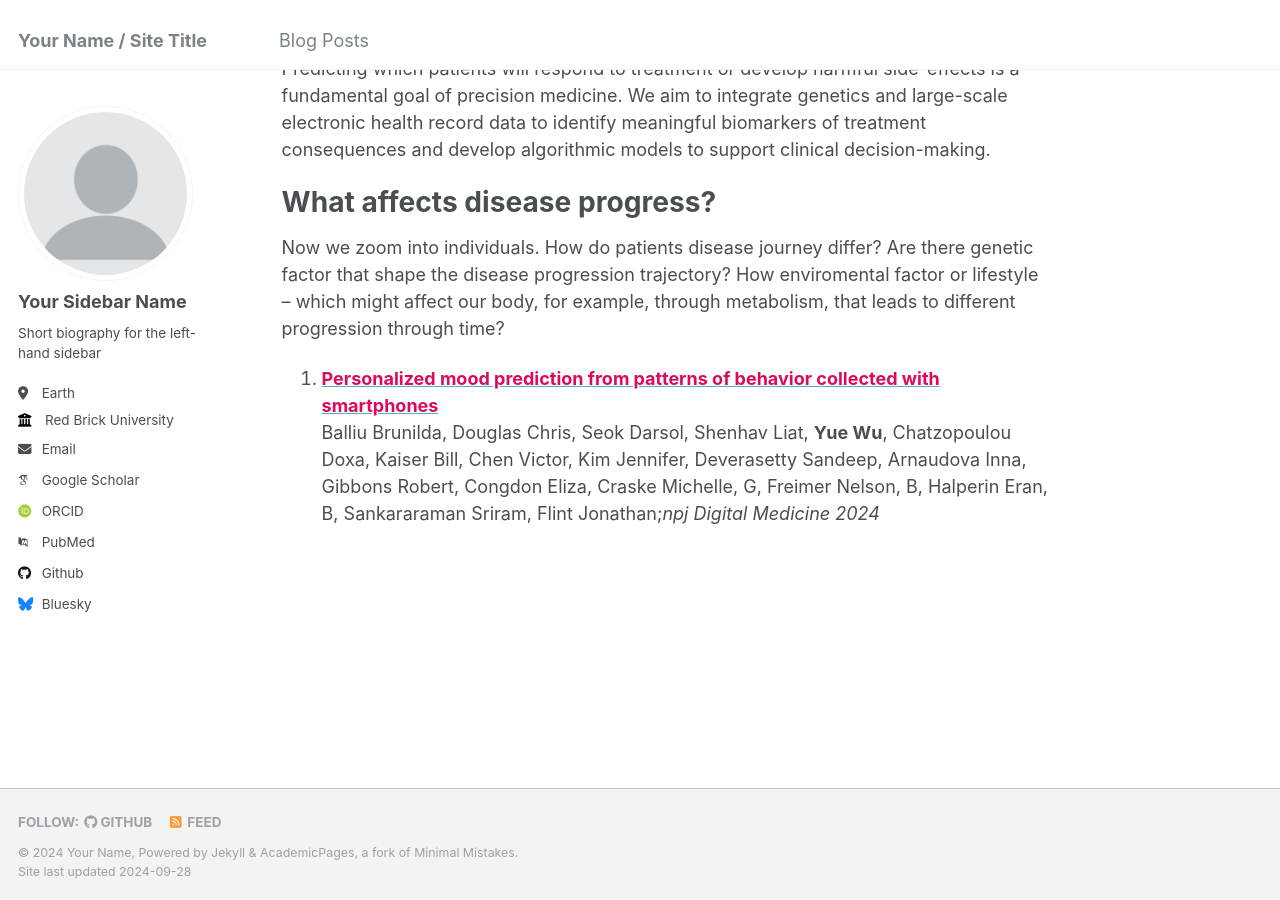
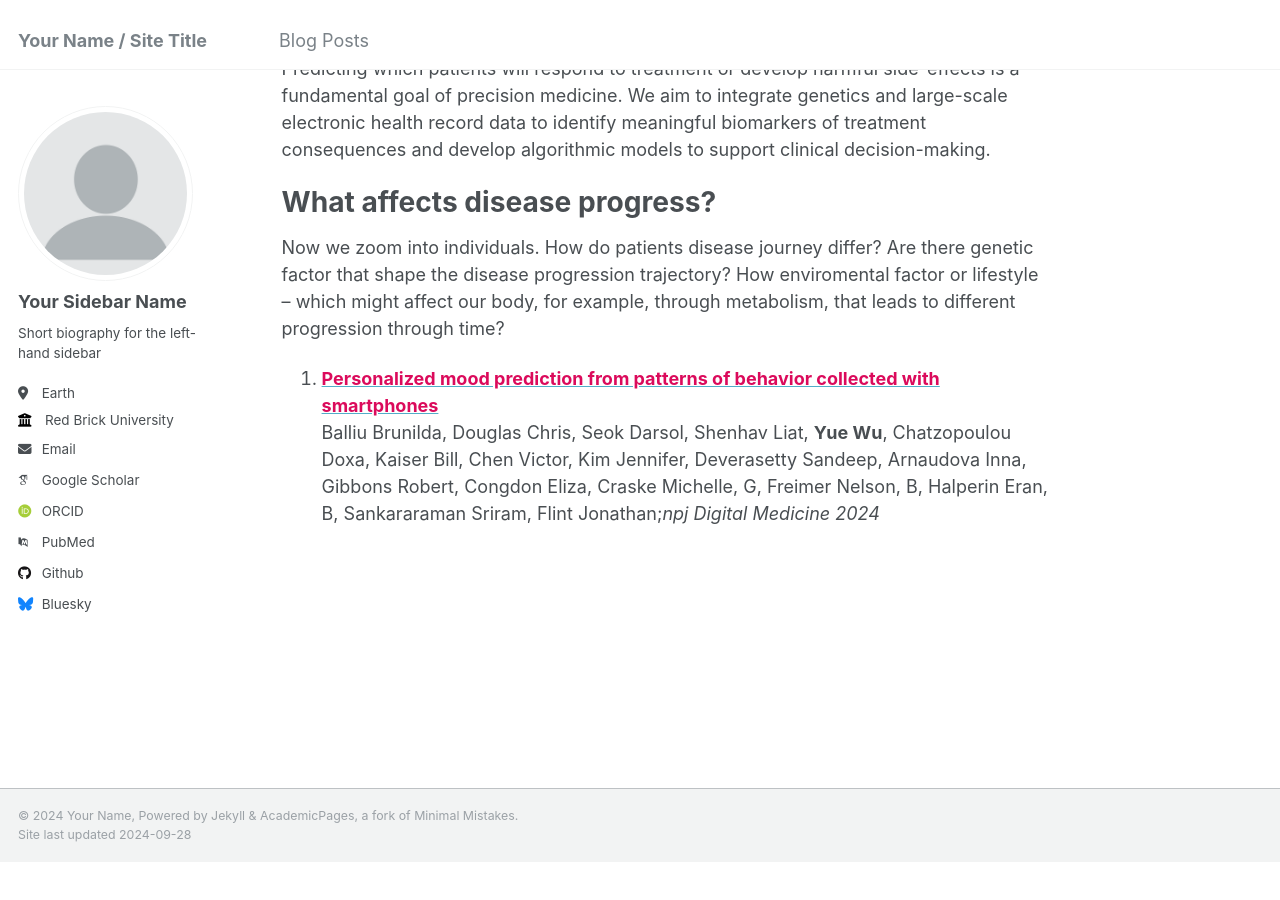
Before and after one commit to ariel-wu/ariel-wu.github.io, a Jekyll site: the page built from _pages/about.md, in a window 1280 px wide and 900 px high, scrolled down 1557 px. Built offline with Jekyll 4.4.1, drawn with Linux system fonts in a browser that asks for light colours; some web fonts are replaced; after the commit the page ends 2420 px from its top, so only the background shows below that.

Commit message:
Update footer.html

```diff
--- a/_includes/footer.html
+++ b/_includes/footer.html
@@ -1,7 +1,6 @@
 {% include base_path %}
 
-{% if site.author.github or site.author.bitbucket or site.atom_feed.hide != true %}
-<div class="page__footer-follow">
+<!--<div class="page__footer-follow">
   <ul class="social-icons">
     {% if site.data.ui-text[site.locale].follow_label %}
       <li><strong>{{ site.data.ui-text[site.locale].follow_label }}</strong></li>
@@ -16,8 +15,7 @@
     <li><a href="{% if site.atom_feed.path %}{{ site.atom_feed.path }}{% else %}{{ base_path }}/feed.xml{% endif %}"><i class="fa fa-fw fa-rss-square" aria-hidden="true"></i> {{ site.data.ui-text[site.locale].feed_label | default: "Feed" }}</a></li>
     {% endif %}
   </ul>
-</div>
-{% endif %}
+</div>-->
 
 <div class="page__footer-copyright">
   &copy; {{ site.time | date: '%Y' }} {{ site.name | default: site.title }}, {{ site.data.ui-text[site.locale].powered_by | default: "Powered by" }} <a href="http://jekyllrb.com" rel="nofollow">Jekyll</a> &amp; <a href="https://github.com/academicpages/academicpages.github.io">AcademicPages</a>, a fork of <a href="https://mademistakes.com/work/minimal-mistakes-jekyll-theme/" rel="nofollow">Minimal Mistakes</a>.<br />
```
